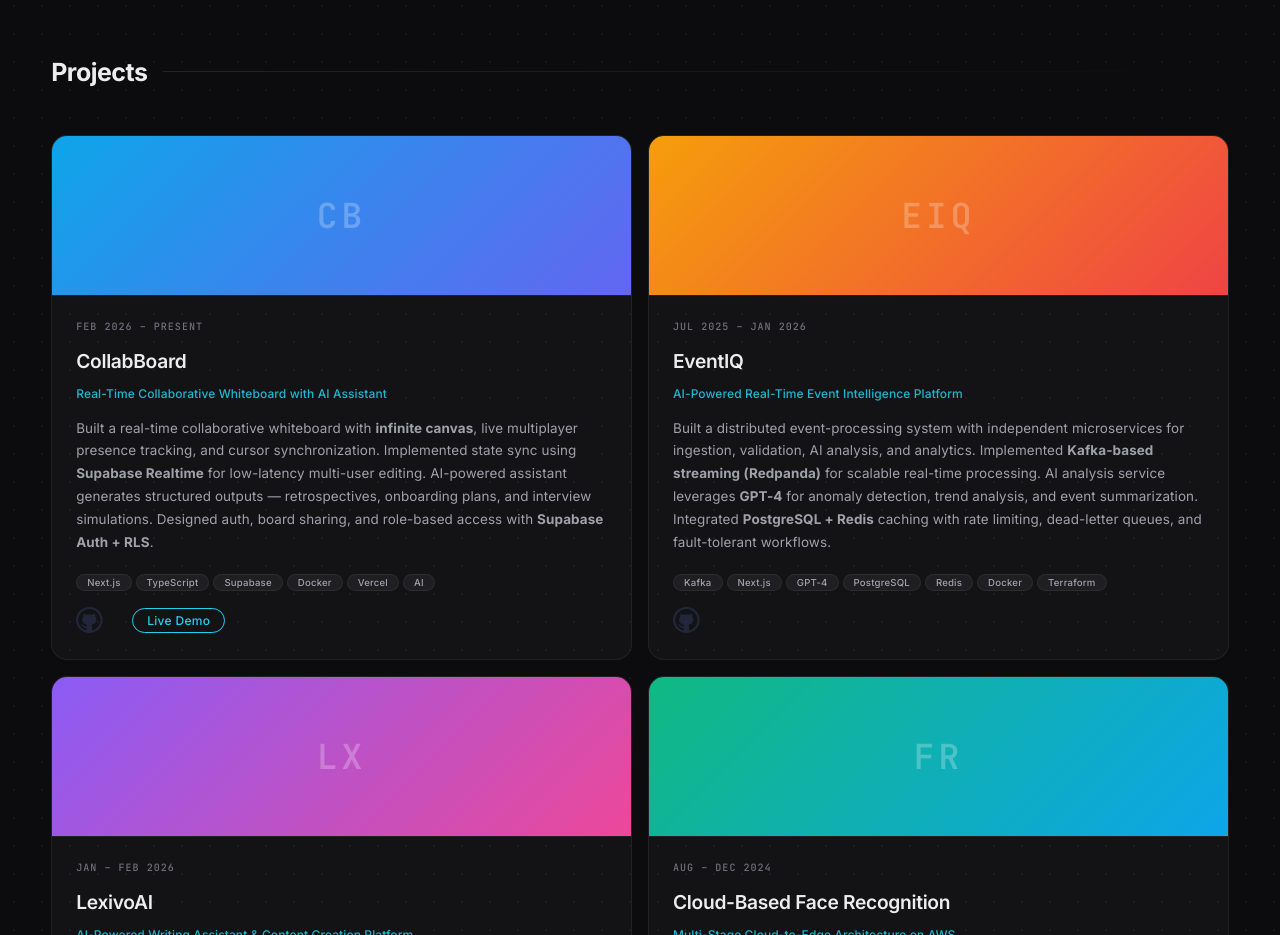
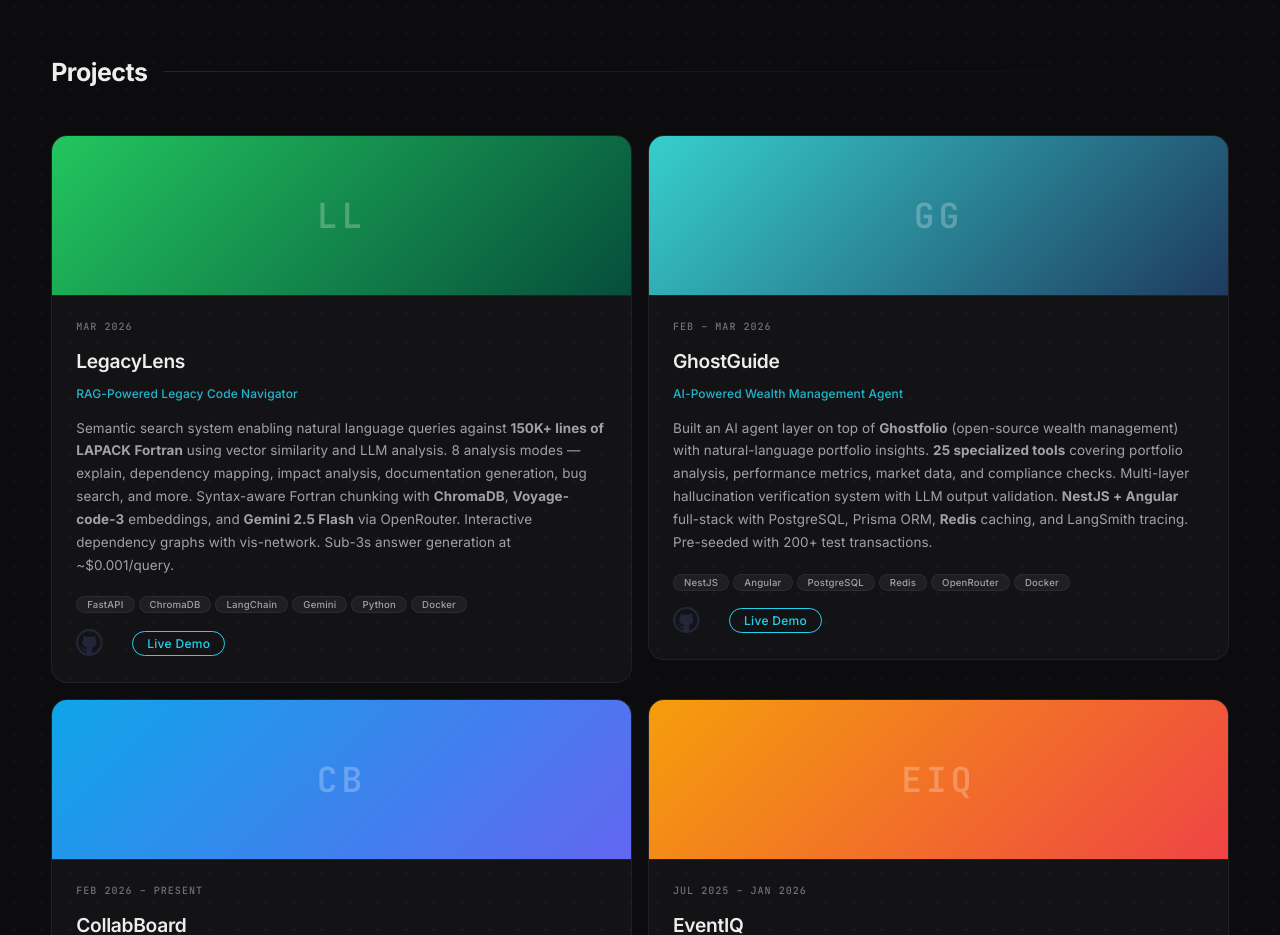
Before and after one commit to yashkuceriya/yash-kucheriya-portfolio, a website: page index.html in a window 1280 px wide. Shown: the part 4320-5255 px from the top of the page. Drawn offline with nearby package versions, Linux system fonts and the light colour scheme.

Commit message:
Add LegacyLens and GhostGuide as featured projects

```diff
--- a/index.html
+++ b/index.html
@@ -727,6 +727,90 @@
 
           <div class="project-boxes-div">
 
+            <!-- ===== FEATURED PROJECT 0a: LegacyLens ===== -->
+            <div data-aos="fade-up" class="project-box-wrapper">
+              <div class="project-card" id="project-legacylens">
+                <div class="project-preview" onclick="openProjectPreview('https://legacylens.up.railway.app/')">
+                  <div class="preview-gradient" style="--grad-from:#22c55e;--grad-to:#064e3b;">
+                    <span class="preview-initial">LL</span>
+                  </div>
+                  <div class="preview-overlay">
+                    <svg width="24" height="24" viewBox="0 0 24 24" fill="none" stroke="currentColor" stroke-width="2" stroke-linecap="round" stroke-linejoin="round"><circle cx="11" cy="11" r="8"/><line x1="21" y1="21" x2="16.65" y2="16.65"/></svg>
+                    <span>Live Preview</span>
+                  </div>
+                </div>
+                <div class="info-div">
+                  <span class="project-date">Mar 2026</span>
+                  <article class="ProjectHeading">LegacyLens</article>
+                  <p class="ProjectSubheading">RAG-Powered Legacy Code Navigator</p>
+                  <p class="ProjectDescription">
+                    Semantic search system enabling natural language queries against <strong>150K+ lines of LAPACK Fortran</strong> using vector similarity and LLM analysis.
+                    8 analysis modes — explain, dependency mapping, impact analysis, documentation generation, bug search, and more.
+                    Syntax-aware Fortran chunking with <strong>ChromaDB</strong>, <strong>Voyage-code-3</strong> embeddings, and <strong>Gemini 2.5 Flash</strong> via OpenRouter.
+                    Interactive dependency graphs with vis-network. Sub-3s answer generation at ~$0.001/query.
+                  </p>
+                  <div class="project-tech-tags">
+                    <span class="tech-tag">FastAPI</span>
+                    <span class="tech-tag">ChromaDB</span>
+                    <span class="tech-tag">LangChain</span>
+                    <span class="tech-tag">Gemini</span>
+                    <span class="tech-tag">Python</span>
+                    <span class="tech-tag">Docker</span>
+                  </div>
+                  <div class="project-buttons">
+                    <a href="https://github.com/yashkuceriya/LegacyLens"
+                      target="_blank" class="github-redirect"
+                      aria-label="Visit LegacyLens on GitHub">
+                      <img src="src/svg/github.svg" alt="github redirect button" />
+                    </a>
+                    <a href="https://legacylens.up.railway.app/" target="_blank" class="live-demo-link" aria-label="Live demo of LegacyLens">Live Demo</a>
+                  </div>
+                </div>
+              </div>
+            </div>
+
+            <!-- ===== FEATURED PROJECT 0b: GhostGuide ===== -->
+            <div data-aos="fade-up" class="project-box-wrapper">
+              <div class="project-card" id="project-ghostguide">
+                <div class="project-preview" onclick="openProjectPreview('https://ghostfolio-ghostguide.up.railway.app')">
+                  <div class="preview-gradient" style="--grad-from:#36cfcc;--grad-to:#1e3a5f;">
+                    <span class="preview-initial">GG</span>
+                  </div>
+                  <div class="preview-overlay">
+                    <svg width="24" height="24" viewBox="0 0 24 24" fill="none" stroke="currentColor" stroke-width="2" stroke-linecap="round" stroke-linejoin="round"><circle cx="11" cy="11" r="8"/><line x1="21" y1="21" x2="16.65" y2="16.65"/></svg>
+                    <span>Live Preview</span>
+                  </div>
+                </div>
+                <div class="info-div">
+                  <span class="project-date">Feb – Mar 2026</span>
+                  <article class="ProjectHeading">GhostGuide</article>
+                  <p class="ProjectSubheading">AI-Powered Wealth Management Agent</p>
+                  <p class="ProjectDescription">
+                    Built an AI agent layer on top of <strong>Ghostfolio</strong> (open-source wealth management) with natural-language portfolio insights.
+                    <strong>25 specialized tools</strong> covering portfolio analysis, performance metrics, market data, and compliance checks.
+                    Multi-layer hallucination verification system with LLM output validation.
+                    <strong>NestJS + Angular</strong> full-stack with PostgreSQL, Prisma ORM, <strong>Redis</strong> caching, and LangSmith tracing. Pre-seeded with 200+ test transactions.
+                  </p>
+                  <div class="project-tech-tags">
+                    <span class="tech-tag">NestJS</span>
+                    <span class="tech-tag">Angular</span>
+                    <span class="tech-tag">PostgreSQL</span>
+                    <span class="tech-tag">Redis</span>
+                    <span class="tech-tag">OpenRouter</span>
+                    <span class="tech-tag">Docker</span>
+                  </div>
+                  <div class="project-buttons">
+                    <a href="https://github.com/yashkuceriya/ghostfolio"
+                      target="_blank" class="github-redirect"
+                      aria-label="Visit GhostGuide on GitHub">
+                      <img src="src/svg/github.svg" alt="github redirect button" />
+                    </a>
+                    <a href="https://ghostfolio-ghostguide.up.railway.app" target="_blank" class="live-demo-link" aria-label="Live demo of GhostGuide">Live Demo</a>
+                  </div>
+                </div>
+              </div>
+            </div>
+
             <!-- ===== FEATURED PROJECT 1: CollabBoard ===== -->
             <div data-aos="fade-up" class="project-box-wrapper">
               <div class="project-card" id="project-collabboard">
```
